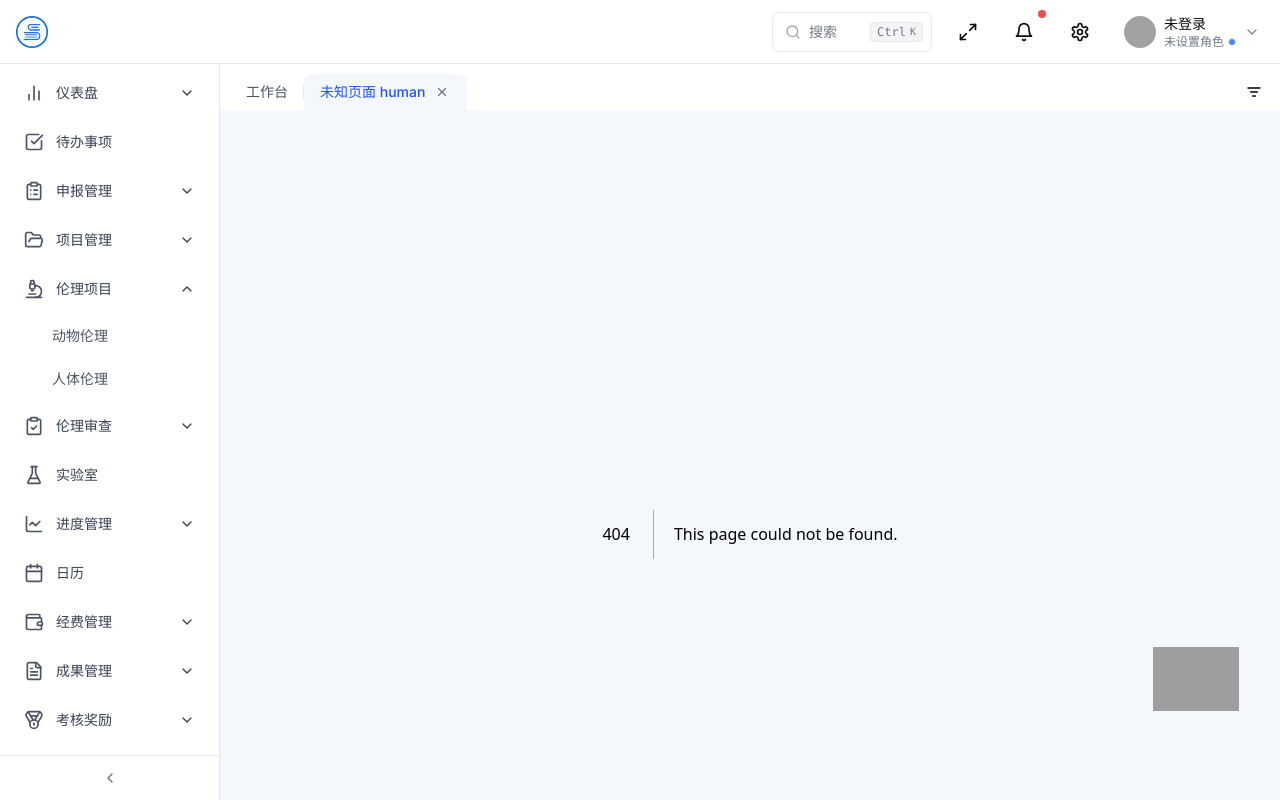
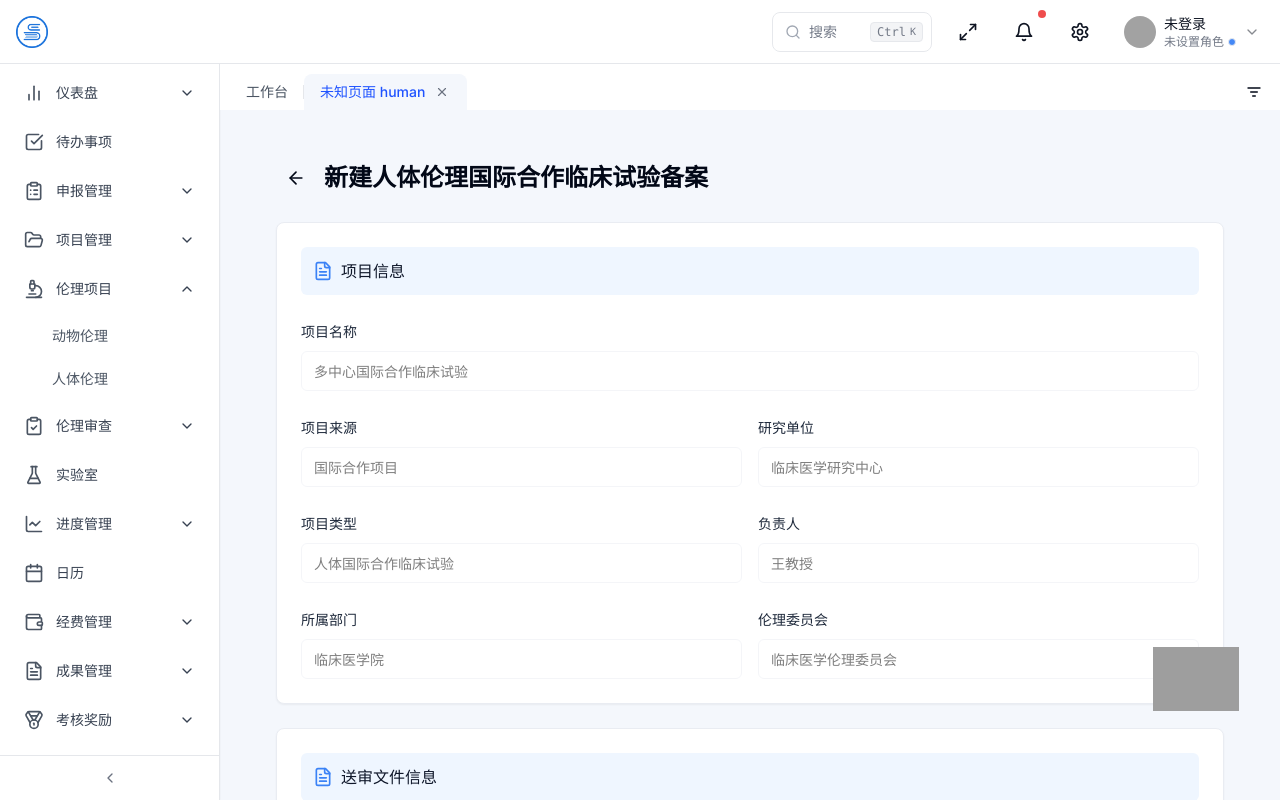
Before and after one commit to ZhangEnguang/HOSPITALSYSV1, a Next.js app in the folder frontend/: page /ethic-projects/review/human/genetic/international-clinical in a window 1280 px wide. Before the commit this address had no page. Built offline with nearby package versions, Linux system fonts and the light colour scheme; grey boxes are pictures that could not be loaded.

Commit message:
新增功能：人遗国际合作临床试验备案

```diff
--- /dev/null
+++ b/frontend/app/ethic-projects/review/human/components/human-genetic-international-clinical-review.tsx
@@ -0,0 +1,226 @@
+"use client"
+
+import { useState, useEffect } from "react"
+import { useRouter, useSearchParams } from "next/navigation"
+import { toast } from "@/components/ui/use-toast"
+
+import { ReviewFormBase } from "@/components/ethic-review/review-form-base"
+import { ProjectInfoCard, ProjectInfoField } from "@/components/ethic-review/project-info-card"
+import { ReviewFileList, ReviewFileItem } from "@/components/ethic-review/review-file-list"
+
+// 默认项目数据
+const DEFAULT_PROJECT_DATA = {
+  projectTitle: "多中心国际合作临床试验",
+  projectSource: "国际合作项目",
+  researchUnit: "临床医学研究中心",
+  projectType: "人体国际合作临床试验",
+  leaderName: "王教授",
+  department: "临床医学院",
+  ethicsCommittee: "临床医学伦理委员会"
+}
+
+// 人体伦理国际合作临床试验备案组件
+export function HumanGeneticInternationalClinicalReview({
+  projectData: initialProjectData = DEFAULT_PROJECT_DATA
+}) {
+  const router = useRouter()
+  const searchParams = useSearchParams()
+
+  // 用于管理项目数据的状态
+  const [projectData, setProjectData] = useState(initialProjectData)
+
+  // 从URL参数中获取项目ID和其他信息，并更新项目数据
+  useEffect(() => {
+    if (searchParams) {
+      const projectId = searchParams.get('projectId')
+      const projectSource = searchParams.get('projectSource')
+      const researchUnit = searchParams.get('researchUnit')
+      const projectType = searchParams.get('projectType')
+      const leaderName = searchParams.get('leaderName')
+      const department = searchParams.get('department')
+      const ethicsCommittee = searchParams.get('ethicsCommittee')
+
+      if (projectId) {
+        // 更新项目数据
+        setProjectData(prev => ({
+          ...prev,
+          projectTitle: decodeURIComponent(projectId),
+          // 如果有其他参数则更新，否则保持默认值
+          ...(projectSource && { projectSource: decodeURIComponent(projectSource) }),
+          ...(researchUnit && { researchUnit: decodeURIComponent(researchUnit) }),
+          ...(projectType && { projectType: decodeURIComponent(projectType) }),
+          ...(leaderName && { leaderName: decodeURIComponent(leaderName) }),
+          ...(department && { department: decodeURIComponent(department) }),
+          ...(ethicsCommittee && { ethicsCommittee: decodeURIComponent(ethicsCommittee) }),
+        }))
+      }
+    }
+  }, [searchParams])
+
+  // 项目信息字段定义
+  const projectInfoFields: ProjectInfoField[] = [
+    { key: "projectTitle", label: "项目名称", value: projectData.projectTitle, disabled: true, span: "full" },
+    { key: "projectSource", label: "项目来源", value: projectData.projectSource, disabled: true, span: "half" },
+    { key: "researchUnit", label: "研究单位", value: projectData.researchUnit, disabled: true, span: "half" },
+    { key: "projectType", label: "项目类型", value: projectData.projectType, disabled: true, span: "half" },
+    { key: "leaderName", label: "负责人", value: projectData.leaderName, disabled: true, span: "half" },
+    { key: "department", label: "所属部门", value: projectData.department, disabled: true, span: "half" },
+    { key: "ethicsCommittee", label: "伦理委员会", value: projectData.ethicsCommittee, disabled: true, span: "half" }
+  ]
+
+  // 国际合作临床试验备案送审文件清单
+  const initialReviewFiles: ReviewFileItem[] = [
+    {
+      id: 1,
+      fileName: "国际合作临床试验备案申请表",
+      format: "PDF/Word",
+      required: true,
+      quantity: "1",
+      fileType: "申请表",
+      files: [],
+      versionDate: "",
+      versionNumber: "",
+      hasTemplate: true,
+      templateUrl: "/templates/international-clinical-trial-filing-form.docx"
+    },
+    {
+      id: 2,
+      fileName: "临床试验方案",
+      format: "PDF/Word",
+      required: true,
+      quantity: "1",
+      fileType: "研究方案",
+      files: [],
+      versionDate: "",
+      versionNumber: "",
+      hasTemplate: true,
+      templateUrl: "/templates/clinical-trial-protocol.docx"
+    },
+    {
+      id: 3,
+      fileName: "国际合作协议",
+      format: "PDF/Word",
+      required: true,
+      quantity: "1",
+      fileType: "合作协议",
+      files: [],
+      versionDate: "",
+      versionNumber: "",
+      hasTemplate: true,
+      templateUrl: "/templates/international-cooperation-agreement.docx"
+    },
+    {
+      id: 4,
+      fileName: "合作方资质证明",
+      format: "PDF",
+      required: true,
+      quantity: "1",
+      fileType: "资质证明",
+      files: [],
+      versionDate: "",
+      versionNumber: "",
+      hasTemplate: false,
+      templateUrl: ""
+    },
+    {
+      id: 5,
+      fileName: "受试者知情同意书",
+      format: "PDF/Word",
+      required: true,
+      quantity: "1",
+      fileType: "知情同意",
+      files: [],
+      versionDate: "",
+      versionNumber: "",
+      hasTemplate: true,
+      templateUrl: "/templates/subject-informed-consent.docx"
+    },
+    {
+      id: 6,
+      fileName: "伦理审查通过证明",
+      format: "PDF",
+      required: true,
+      quantity: "1",
+      fileType: "伦理证明",
+      files: [],
+      versionDate: "",
+      versionNumber: "",
+      hasTemplate: false,
+      templateUrl: ""
+    },
+    {
+      id: 7,
+      fileName: "研究药物/器械说明",
+      format: "PDF/Word",
+      required: true,
+      quantity: "1",
+      fileType: "药物说明",
+      files: [],
+      versionDate: "",
+      versionNumber: "",
+      hasTemplate: true,
+      templateUrl: "/templates/drug-device-description.docx"
+    },
+    {
+      id: 8,
+      fileName: "研究者手册",
+      format: "PDF/Word",
+      required: true,
+      quantity: "1",
+      fileType: "研究手册",
+      files: [],
+      versionDate: "",
+      versionNumber: "",
+      hasTemplate: true,
+      templateUrl: "/templates/investigator-brochure.docx"
+    },
+    {
+      id: 9,
+      fileName: "其他支持性文件",
+      format: "PDF/Word/Excel",
+      required: false,
+      quantity: "不限制",
+      fileType: "其他",
+      files: [],
+      versionDate: "",
+      versionNumber: "",
+      hasTemplate: false,
+      templateUrl: ""
+    }
+  ]
+
+  // 管理送审文件清单状态
+  const [reviewFiles, setReviewFiles] = useState(initialReviewFiles)
+
+  // 处理表单提交
+  const handleSubmit = (data: any) => {
+    console.log("提交人体伦理国际合作临床试验备案表单:", data)
+    toast({
+      title: "提交成功",
+      description: "人体伦理国际合作临床试验备案表单已提交成功"
+    })
+  }
+
+  return (
+    <ReviewFormBase
+      title="新建人体伦理国际合作临床试验备案"
+      returnPath="/ethic-projects/human"
+      projectInfo={projectData}
+      fileList={reviewFiles}
+      onSubmit={handleSubmit}
+    >
+      {/* 项目信息卡片 */}
+      <ProjectInfoCard
+        title="项目信息"
+        fields={projectInfoFields}
+      />
+
+      {/* 送审文件列表 */}
+      <ReviewFileList
+        title="送审文件信息"
+        fileList={reviewFiles}
+        onChange={setReviewFiles}
+      />
+    </ReviewFormBase>
+  )
+}
--- /dev/null
+++ b/frontend/app/ethic-projects/review/human/genetic/international-clinical/page.tsx
@@ -0,0 +1,9 @@
+"use client"
+
+import { HumanGeneticInternationalClinicalReview } from "@/app/ethic-projects/review/human/components/human-genetic-international-clinical-review"
+
+export default function HumanGeneticInternationalClinicalPage() {
+  return (
+    <HumanGeneticInternationalClinicalReview />
+  )
+}
--- a/frontend/components/create-human-review-dialog.tsx
+++ b/frontend/components/create-human-review-dialog.tsx
@@ -447,6 +447,20 @@ export function CreateHumanReviewDialog({
       router.push(`/ethic-projects/review/human/genetic/export?${geneticParams}`);
       handleClose();
     }
+    // 添加国际合作临床试验备案的路由跳转
+    else if (reviewType === "international_clinical") {
+      console.log("导航到人体伦理国际合作临床试验备案页面");
+      // 为国际合作临床试验备案定制项目类型
+      const clinicalParams = `${projectParams}${ethicsCommitteeParam}` +
+        `&projectSource=${encodeURIComponent("国际合作项目")}` +
+        `&researchUnit=${encodeURIComponent("临床医学研究中心")}` +
+        `&projectType=${encodeURIComponent("人体国际合作临床试验")}` +
+        `&leaderName=${encodeURIComponent(projectDetails.leaderName)}` +
+        `&department=${encodeURIComponent("临床医学院")}`;
+
+      router.push(`/ethic-projects/review/human/genetic/international-clinical?${clinicalParams}`);
+      handleClose();
+    }
     else {
       // 处理其他类型审查表单的逻辑
       console.log("提交人体伦理审查表单");
```
